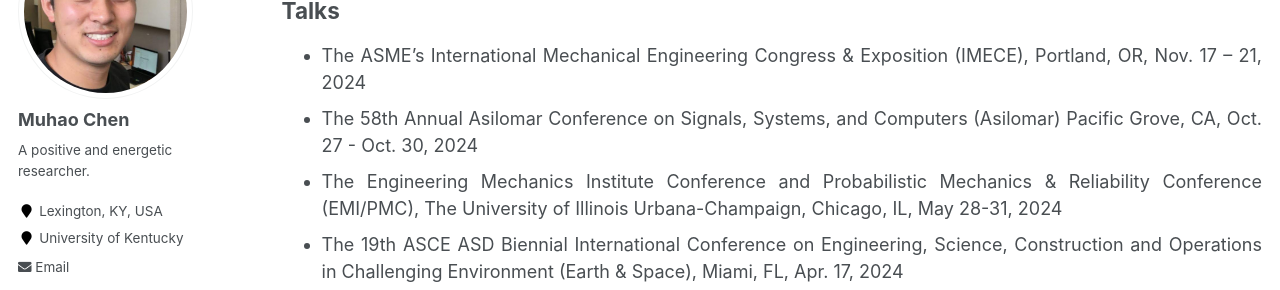
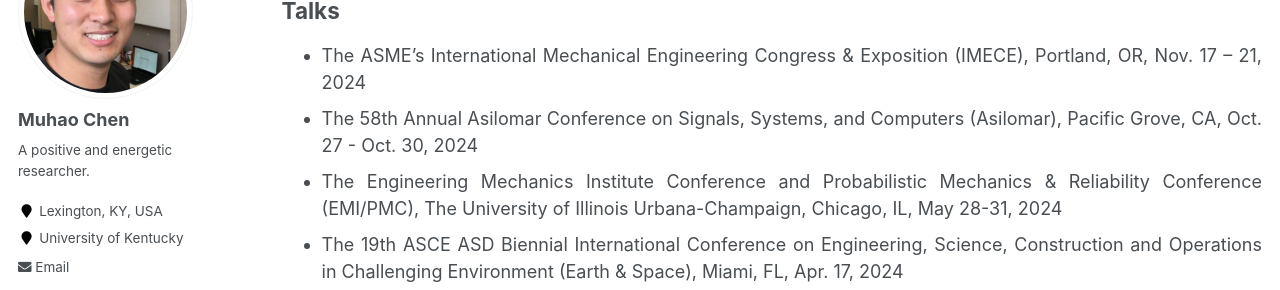
Before and after one commit to Muhao-Chen/muhao-chen.github.io, a Jekyll site: the page built from _pages/professional-activities.md, in a window 1280 px wide and 900 px high. Shown: the part 194-484 px from the top of the window. Built offline with Jekyll 4.4.1, drawn with Linux system fonts in a browser that asks for light colours.

```diff
--- a/_pages/professional-activities.md
+++ b/_pages/professional-activities.md
@@ -14,7 +14,7 @@ toc_max_header: 1
 ## Talks
 <!-- <ol reversed> -->
 - The ASME's International Mechanical Engineering Congress & Exposition (IMECE), Portland, OR, Nov. 17 – 21, 2024
-- The 58th Annual Asilomar Conference on Signals, Systems, and Computers (Asilomar) Pacific Grove, CA, Oct. 27 - Oct. 30, 2024
+- The 58th Annual Asilomar Conference on Signals, Systems, and Computers (Asilomar), Pacific Grove, CA, Oct. 27 - Oct. 30, 2024
 - The Engineering Mechanics Institute Conference and Probabilistic Mechanics & Reliability Conference (EMI/PMC), The University of Illinois Urbana-Champaign, Chicago, IL, May 28-31, 2024
 - The 19th ASCE ASD Biennial International Conference on Engineering, Science, Construction and Operations in Challenging Environment (Earth & Space), Miami, FL, Apr. 17, 2024
 <!-- - Invited by Profs. Jing Qin and David Murrugarra,  - Applied Math Seminar, -->
```
